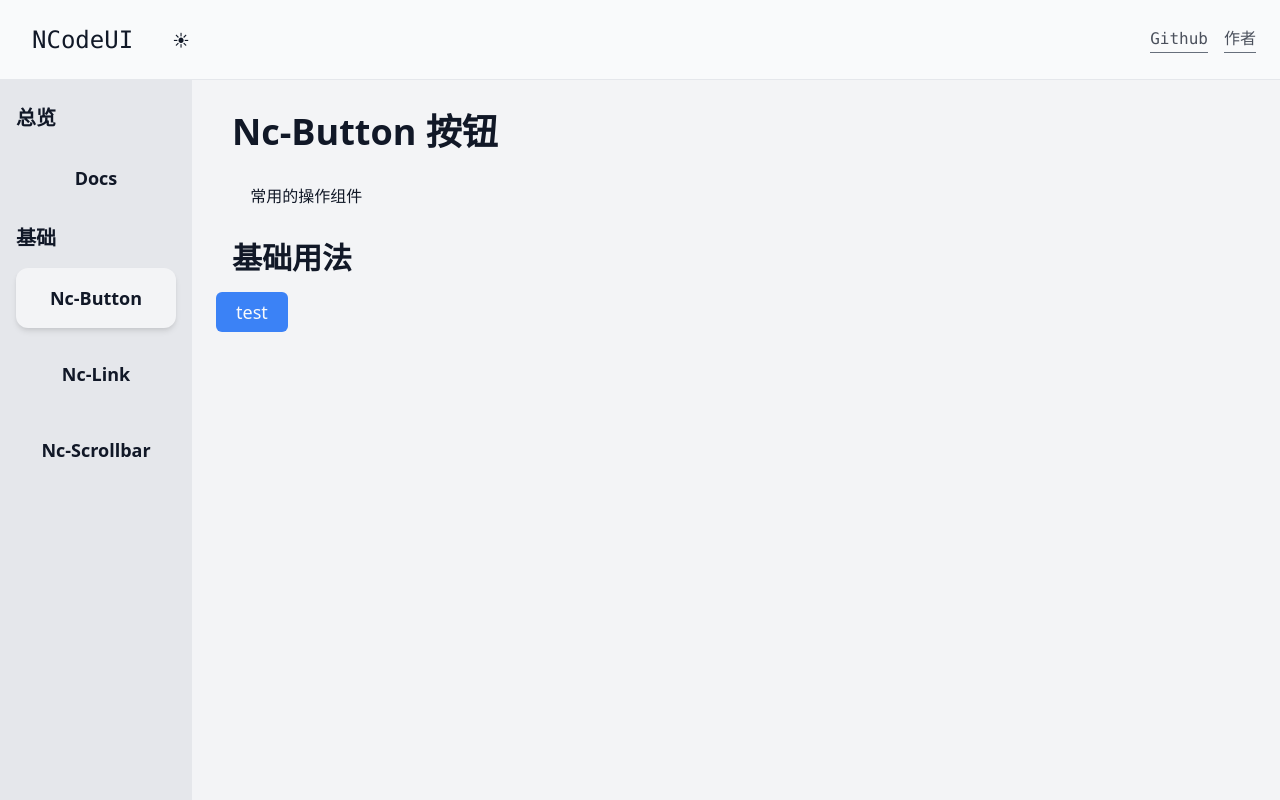
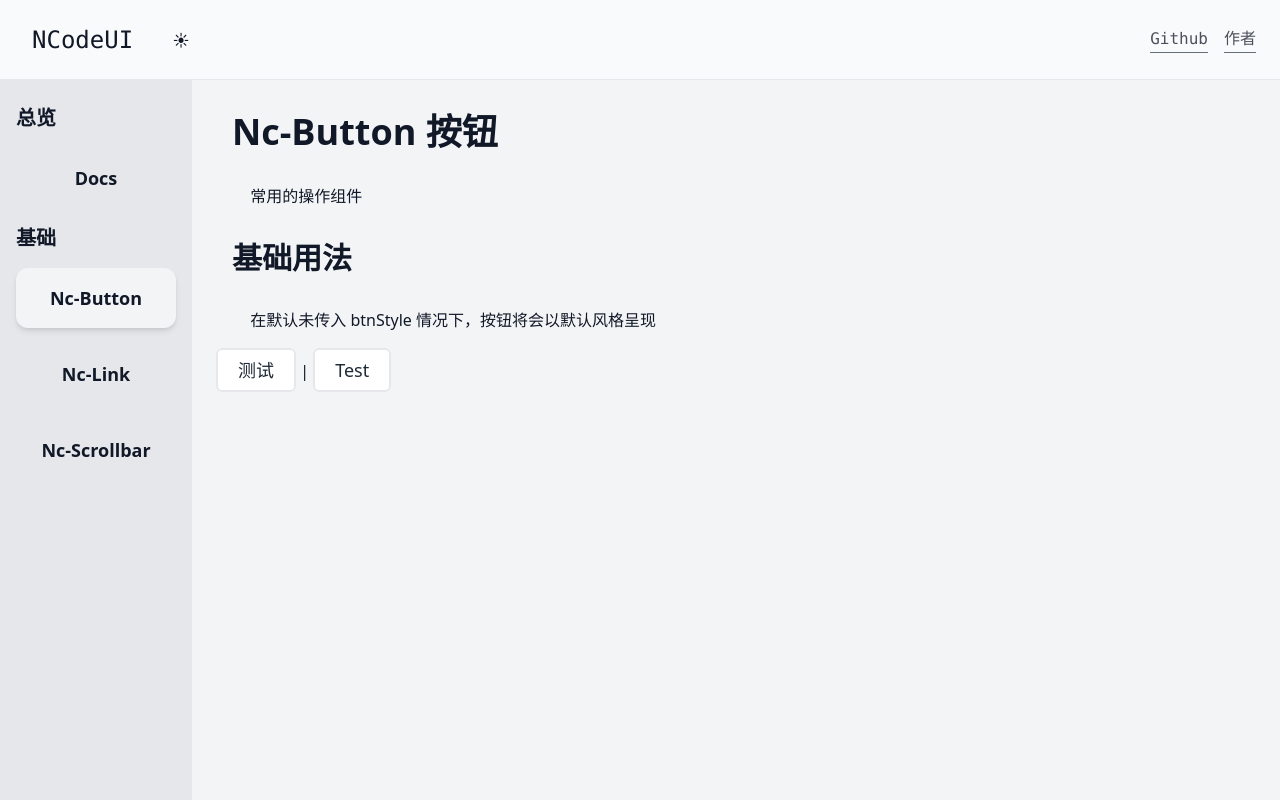
Before and after one commit to NeserCode/NCodeUI, a Vue app: page /docs/basic/button in a window 1280 px wide. Built offline with nearby package versions, Linux system fonts and the light colour scheme; what @highlightjs/vue-plugin would draw is missing.

Commit message:
完善默认的按钮样式
几个大作业我真的服了

```diff
--- a/src/components/Basic/Button/index.vue
+++ b/src/components/Basic/Button/index.vue
@@ -1,7 +1,7 @@
 <template>
-  <div class="nc-button">
-    <button class="nc-button-body">
-      <span class="nc-button-inner-text"><slot></slot></span>
+  <div :class="['nc-button']">
+    <button :class="['nc-button-body']">
+      <span :class="['nc-button-inner-text']"><slot></slot></span>
     </button>
   </div>
 </template>
@@ -11,19 +11,35 @@
 
 <style scoped lang="postcss">
 .nc-button {
-  @apply inline-flex justify-center items-center max-w-min
-  bg-blue-500
-  rounded-md cursor-pointer;
+  @apply inline-flex justify-center items-center max-w-min rounded-md
+  cursor-pointer overflow-hidden box-border;
+}
+
+/* nc-button-inner-text */
+.nc-button-inner-text {
+  @apply inline-block min-w-max text-lg
+  text-gray-800 dark:text-gray-100
+  transition-all;
 }
 
 /* nc-button-body */
 .nc-button-body {
-  @apply py-1.5 px-5 w-full h-full;
+  @apply inline-flex justify-center items-center py-1.5 px-5 w-full h-full border-2 rounded-md
+  border-gray-200 dark:border-gray-600 bg-white dark:bg-black
+  transition-all;
 }
-
-/* nc-button-inner-text */
-.nc-button-inner-text {
-  @apply text-lg
-  text-gray-50;
+.nc-button-body:hover {
+  @apply opacity-90
+  bg-gray-50 dark:bg-gray-900 border-blue-300;
+}
+.nc-button-body:focus .nc-button-inner-text {
+  @apply text-blue-500;
+}
+.nc-button-body:hover .nc-button-inner-text {
+  @apply text-blue-500;
+}
+.nc-button-body:active {
+  @apply opacity-100
+  bg-gray-50 border-blue-500;
 }
 </style>
--- a/src/views/Docs/Basic/Button/index.vue
+++ b/src/views/Docs/Basic/Button/index.vue
@@ -3,7 +3,11 @@
     <headTitle :level="1">Nc-Button 按钮</headTitle>
     <para>常用的操作组件</para>
     <headTitle :level="2">基础用法</headTitle>
-    <nc-button>test</nc-button>
+    <para>在默认未传入 btnStyle 情况下，按钮将会以默认风格呈现</para>
+    <div>
+      <nc-button @click="testLog('测试')">测试</nc-button> |
+      <nc-button @click="testLog('Test')">Test</nc-button>
+    </div>
   </div>
 </template>
 
@@ -12,6 +16,10 @@ import headTitle from '@/components/Native/HeadTitle/index.vue'
 import para from '@/components/Native/Para/index.vue'
 import NcButton from '@/components/Basic/Button/index.vue'
 // import { ref } from 'vue'
+
+function testLog (s) {
+  console.log(s)
+}
 </script>
 
 <style scoped lang="postcss">
--- a/tailwind.config.js
+++ b/tailwind.config.js
@@ -716,7 +716,7 @@ module.exports = {
       1000: '1000ms',
     },
     transitionDuration: {
-      DEFAULT: '300ms',
+      DEFAULT: '150ms',
       75: '75ms',
       100: '100ms',
       150: '150ms',
```
